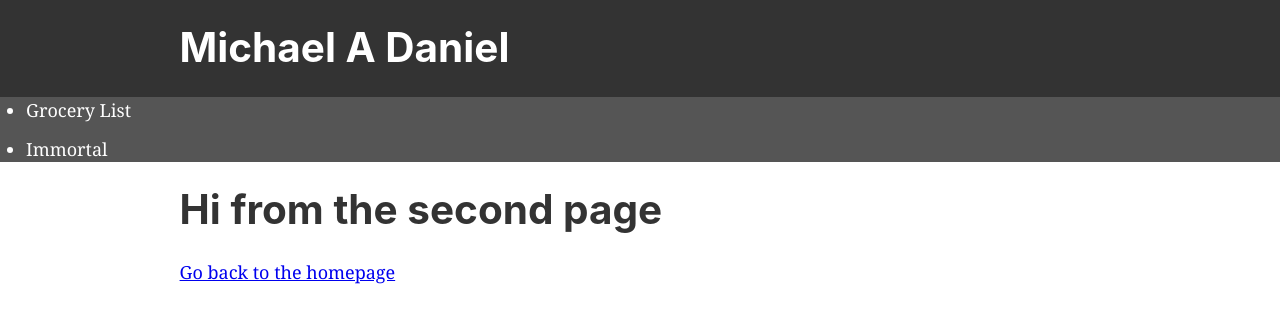
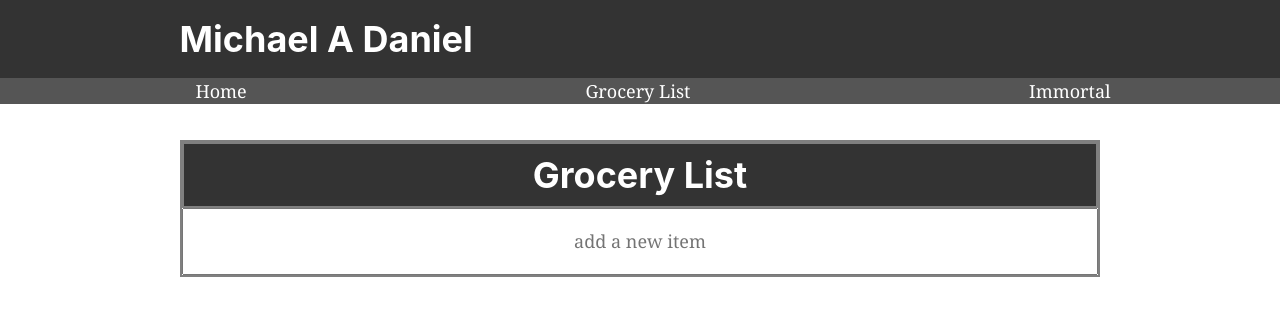
Before and after one commit to Micaladan/mad, a Gatsby site: page /GroceryList in a window 1280 px wide. Built offline with nearby package versions, Linux system fonts and the light colour scheme; Gatsby itself is replaced by a stand-in of ours.

Commit message:
grocery list

```diff
--- a/gatsby-config.js
+++ b/gatsby-config.js
@@ -26,12 +26,6 @@ module.exports = {
         display: `minimal-ui`,
         icon: `src/images/gatsby-icon.png`, // This path is relative to the root of the site.
       },
-
-      resolve: `gatsby-source-sanity`,
-      options: {
-        projectId: "0dsuws2w",
-        dataset: "production",
-      },
     },
     // this (optional) plugin enables Progressive Web App + Offline functionality
     // To learn more, visit: https://gatsby.dev/offline
--- a/package.json
+++ b/package.json
@@ -5,6 +5,9 @@
   "version": "0.1.0",
   "author": "Kyle Mathews <mathews.kyle@gmail.com>",
   "dependencies": {
+    "@fortawesome/fontawesome-svg-core": "^1.2.30",
+    "@fortawesome/free-solid-svg-icons": "^5.14.0",
+    "@fortawesome/react-fontawesome": "^0.1.11",
     "gatsby": "^2.24.63",
     "gatsby-background-image": "^1.1.2",
     "gatsby-cli": "^2.12.100",
--- a/src/components/layout.css
+++ b/src/components/layout.css
@@ -1,3 +1,12 @@
+a {
+  text-decoration: none;
+  color: white;
+}
+
+li {
+  list-style: none;
+}
+
 html {
   -ms-text-size-adjust: 100%;
   -webkit-text-size-adjust: 100%;
@@ -80,14 +89,11 @@ h1 {
   padding-left: 0;
   padding-right: 0;
   padding-top: 0;
-  margin-bottom: 1.45rem;
   color: inherit;
   font-family: -apple-system, BlinkMacSystemFont, Segoe UI, Roboto, Oxygen,
     Ubuntu, Cantarell, Fira Sans, Droid Sans, Helvetica Neue, sans-serif;
   font-weight: bold;
   text-rendering: optimizeLegibility;
-  font-size: 2.25rem;
-  line-height: 1.1;
 }
 mark {
   background-color: #ff0;
@@ -344,17 +350,16 @@ hgroup {
   padding-left: 0;
   padding-right: 0;
   padding-top: 0;
-  margin-bottom: 1.45rem;
 }
 ul {
   margin-left: 1.45rem;
   margin-right: 0;
   margin-top: 0;
+  margin-bottom: 0;
   padding-bottom: 0;
   padding-left: 0;
   padding-right: 0;
   padding-top: 0;
-  margin-bottom: 1.45rem;
   list-style-position: outside;
   list-style-image: none;
 }
@@ -445,7 +450,7 @@ form {
   padding-left: 0;
   padding-right: 0;
   padding-top: 0;
-  margin-bottom: 1.45rem;
+  margin-bottom: 0;
 }
 noscript {
   margin-left: 0;
@@ -489,9 +494,6 @@ dt {
 th {
   font-weight: bold;
 }
-li {
-  margin-bottom: calc(1.45rem / 2);
-}
 ol li {
   padding-left: 0;
 }
@@ -503,23 +505,15 @@ li > ol {
   margin-bottom: calc(1.45rem / 2);
   margin-top: calc(1.45rem / 2);
 }
-li > ul {
-  margin-left: 1.45rem;
-  margin-bottom: calc(1.45rem / 2);
-  margin-top: calc(1.45rem / 2);
-}
+
 blockquote *:last-child {
   margin-bottom: 0;
 }
-li *:last-child {
-  margin-bottom: 0;
-}
+
 p *:last-child {
   margin-bottom: 0;
 }
-li > p {
-  margin-bottom: calc(1.45rem / 2);
-}
+
 code {
   font-size: 0.85rem;
   line-height: 1.45rem;
--- a/src/components/layout.js
+++ b/src/components/layout.js
@@ -8,6 +8,7 @@
 import React from "react"
 import PropTypes from "prop-types"
 import { useStaticQuery, graphql } from "gatsby"
+import { Link } from "gatsby"
 
 import Header from "./header"
 import "./layout.css"
@@ -33,9 +34,24 @@ const Layout = ({ children }) => {
           textDecoration: "none",
         }}
       >
-        <ul>
-          <li>Grocery List</li>
-          <li>Immortal</li>
+        <ul
+          style={{
+            display: "flex",
+            flexDirection: "horizontal",
+            justifyContent: "space-around",
+            alignItems: "center",
+          }}
+        >
+          <li>
+            <Link to="/">Home</Link>
+          </li>
+          <li>
+            <Link to="/GroceryList/">Grocery List</Link>
+          </li>
+          <li>
+            {" "}
+            <Link to="/Immortal/">Immortal</Link>
+          </li>
         </ul>
       </div>
 
--- a/src/pages/GroceryList.js
+++ b/src/pages/GroceryList.js
@@ -1,15 +1,94 @@
-import React from "react"
+import React, { useState } from "react"
 import { Link } from "gatsby"
-
 import Layout from "../components/layout"
 import SEO from "../components/seo"
+import { FontAwesomeIcon } from "@fortawesome/react-fontawesome"
+import { faTrash } from "@fortawesome/free-solid-svg-icons"
 
-const GroceryListPage = () => (
-  <Layout>
-    <SEO title="Grocery List" />
-    <h1>Hi from the second page</h1>
-    <Link to="/">Go back to the homepage</Link>
-  </Layout>
-)
+const element = <FontAwesomeIcon icon={faTrash} />
 
+const GroceryListPage = () => {
+  const handleDelete = event => {
+    event.persist()
+    updateTodos(todos.filter(x => event.target.id != x))
+  }
+  const [input, updateInput] = useState("")
+  const [todos, updateTodos] = useState([])
+  const onChangeHandler = event => {
+    updateInput(event.target.value)
+  }
+  const onSubmitHandler = event => {
+    event.preventDefault()
+    if (!input) {
+      return
+    }
+    updateTodos([...todos, input])
+    updateInput("")
+  }
+
+  return (
+    <Layout>
+      <SEO title="Grocery List" />
+      <div style={styles.container}>
+        <h1 style={styles.title}>Grocery List</h1>
+        <form onSubmit={onSubmitHandler}>
+          <input
+            value={input}
+            onChange={onChangeHandler}
+            style={styles.input}
+            placeholder="add a new item"
+          ></input>
+        </form>
+        {todos.map(x => (
+          <div key={x}>
+            <div>
+              <span id={x} onClick={handleDelete} style={styles.trash}>
+                {element}
+              </span>
+              <h1 style={styles.items} key={x}>
+                {x}
+              </h1>
+            </div>
+          </div>
+        ))}
+      </div>
+      <Link to="/">Go back to the homepage</Link>
+    </Layout>
+  )
+}
+
+const styles = {
+  container: {
+    border: "2px solid grey",
+    marginTop: "2rem",
+  },
+  title: {
+    background: "#333",
+    border: "2px solid grey",
+    color: "white",
+    padding: "1rem",
+    marginBottom: 0,
+    textAlign: "center",
+  },
+  input: {
+    margin: 0,
+    width: "100%",
+    padding: "1rem",
+    marginBottom: 0,
+    textAlign: "center",
+  },
+  items: {
+    color: "white",
+    background: "#555",
+    padding: "1rem",
+    marginBottom: 0,
+    textAlign: "center",
+  },
+  trash: {
+    float: "left",
+    background: "#ff0000",
+    color: "white",
+    padding: "1rem",
+  },
+}
 export default GroceryListPage
--- a/src/pages/index.js
+++ b/src/pages/index.js
@@ -2,19 +2,13 @@ import React from "react"
 import { Link } from "gatsby"
 
 import Layout from "../components/layout"
-
 import SEO from "../components/seo"
-import BackgroundImage from "gatsby-background-image"
-import { graphql } from "gatsby"
 
 const IndexPage = props => (
   <Layout>
     <SEO title="Home" />
     <h1>Michael's Website</h1>
     <p>Welcome to your new Gatsby site.</p>
-    <BackgroundImage>test should go here</BackgroundImage>
-    <Link to="/GroceryList/">Check Out the Grocery List Page</Link> <br />
-    <Link to="/Immortal">Check Out the Immortal page</Link>
   </Layout>
 )
 
```
Also changed, not shown: 1 other file.
